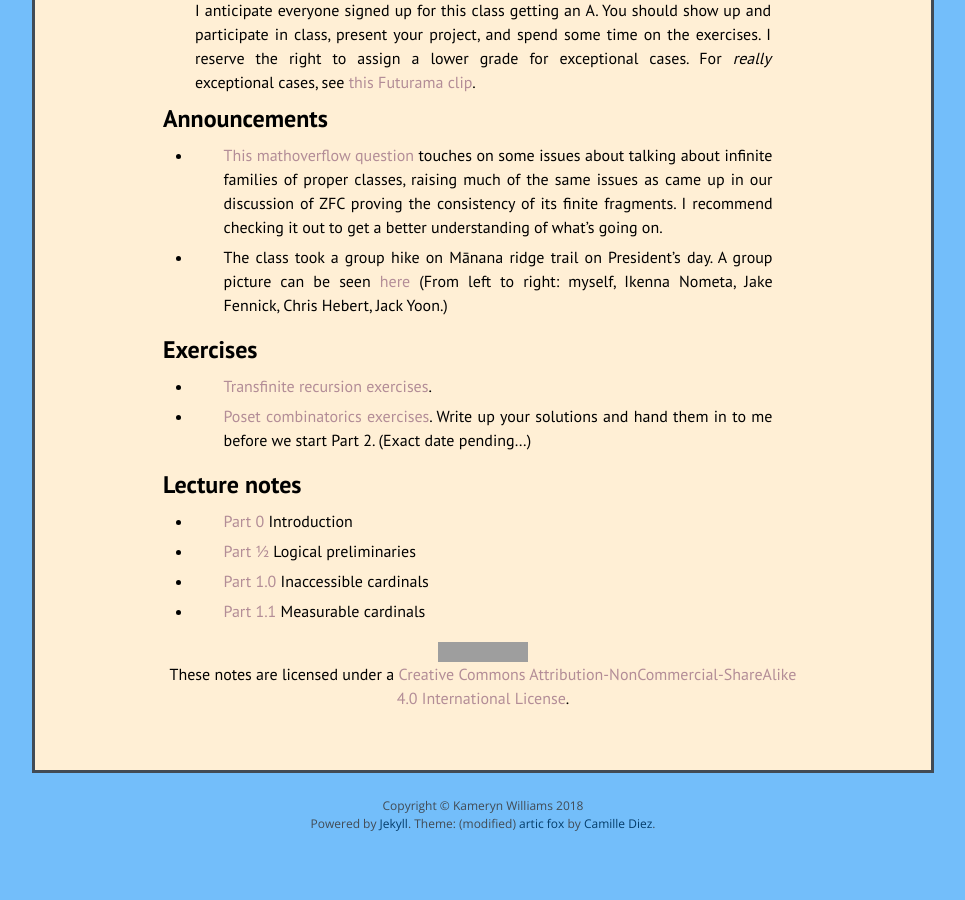
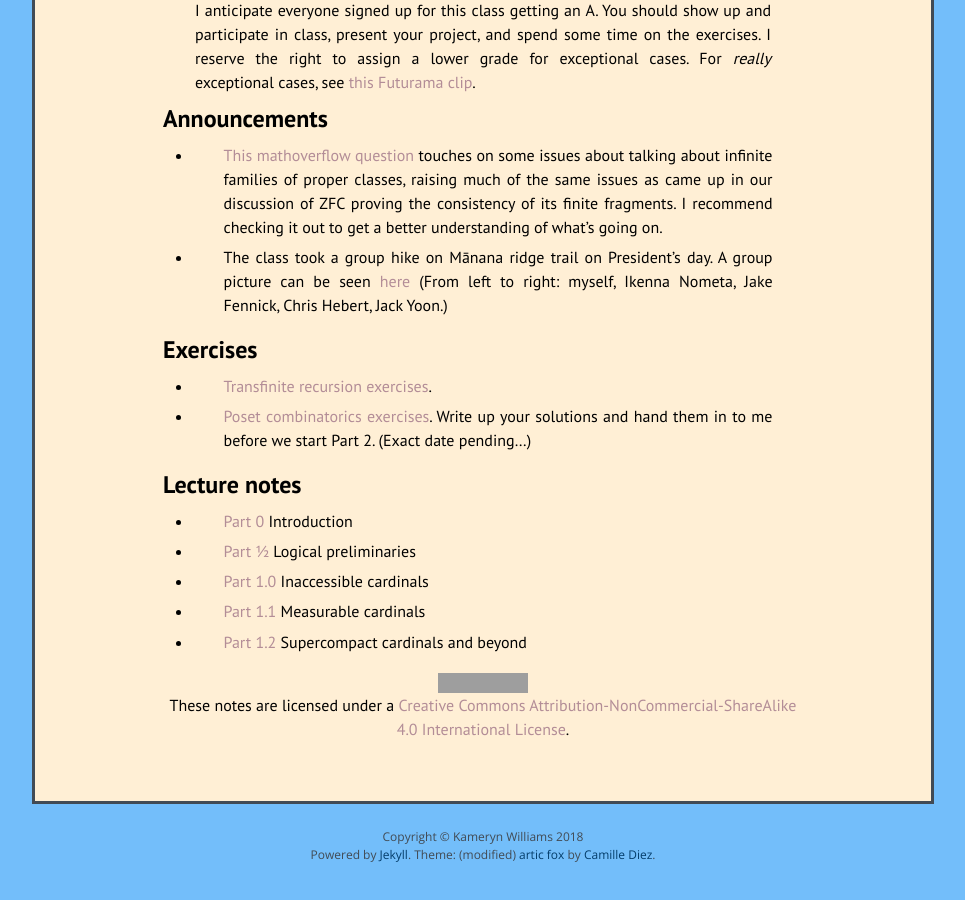
Before and after one commit to kamerynjw/kamerynjw.github.io, a Jekyll site: the page built from teaching/2019/math655.md, in a window 1280 px wide and 900 px high, scrolled down 2324 px. Shown: the whole window, without its empty margins (157-1122 px from the left). Built offline with Jekyll 4.4.1, drawn with Linux system fonts in a browser that asks for light colours; nearby versions of some CDN libraries; formulas are drawn with MathJax 3; before the commit the page ends 3193 px from its top, so only the background shows below that; grey boxes are pictures that could not be loaded.

Commit message:
added supercompactness notes online

```diff
--- a/teaching/2019/math655.md
+++ b/teaching/2019/math655.md
@@ -134,4 +134,6 @@ Lecture notes
 
 * [Part 1.1]({{ page.url }}part1.1.pdf) Measurable cardinals
 
+* [Part 1.2]({{ page.url }}part1.2.pdf) Supercompact cardinals and beyond
+
 <center><a rel="license" href="http://creativecommons.org/licenses/by-nc-sa/4.0/"><img alt="Creative Commons License" style="border-width:0" src="https://i.creativecommons.org/l/by-nc-sa/4.0/88x31.png" class="cclogo"/></a><br />These notes are licensed under a <a rel="license" href="http://creativecommons.org/licenses/by-nc-sa/4.0/">Creative Commons Attribution-NonCommercial-ShareAlike 4.0 International License</a>.</center>
```
Also changed, not shown: 1 other file.
